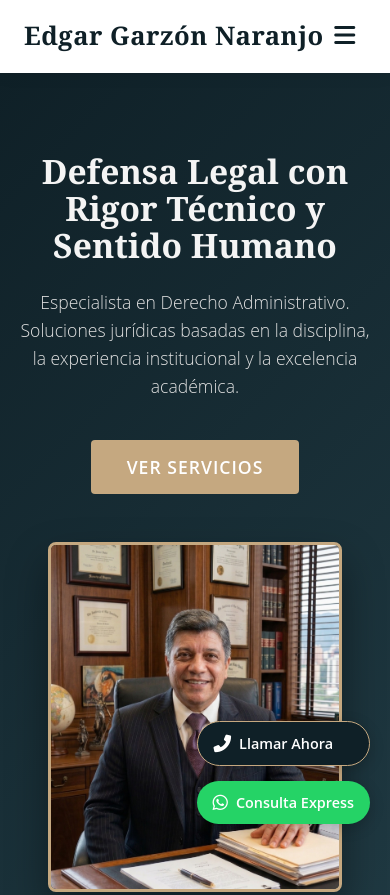
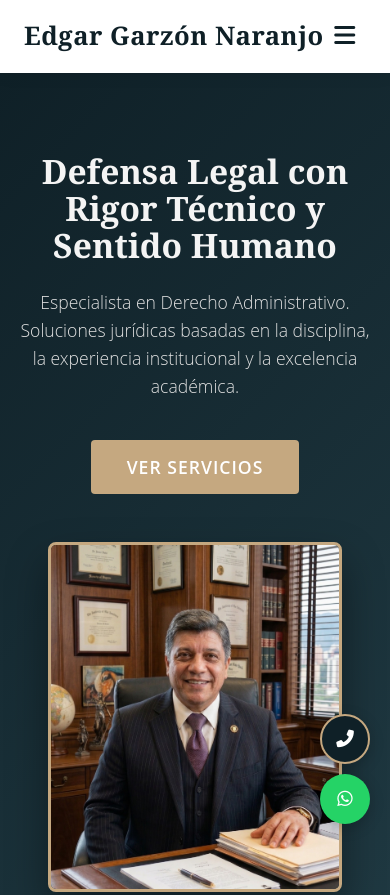
Before and after one commit to FELIPE100515/Edgar-Garz-n, a plain HTML site: page index.html in a window 390 px wide. Shown: the top 895 px of the page. Drawn offline with Linux system fonts and the light colour scheme.

Commit message:
Convertir botones flotantes a circulares con solo icono

```diff
--- a/index.html
+++ b/index.html
@@ -187,13 +187,11 @@
     </footer>
 
     <div class="floating-buttons">
-        <a href="tel:+573103437941" class="btn-floating btn-phone">
+        <a href="tel:+573103437941" class="btn-floating btn-phone" title="Llamar Ahora">
             <i class="fas fa-phone-alt"></i>
-            <span>Llamar Ahora</span>
         </a>
-        <a href="https://wa.me/3103437941" target="_blank" class="btn-floating btn-whatsapp">
+        <a href="https://wa.me/3103437941" target="_blank" class="btn-floating btn-whatsapp" title="Consulta Express">
             <i class="fab fa-whatsapp"></i>
-            <span>Consulta Express</span>
         </a>
     </div>
 
--- a/styles.css
+++ b/styles.css
@@ -120,11 +120,11 @@ img {
 .btn-floating {
     display: flex;
     align-items: center;
-    gap: 0.5rem;
-    padding: 12px 20px;
-    border-radius: 50px;
+    justify-content: center;
+    width: 60px;
+    height: 60px;
+    border-radius: 50%;
     color: white;
-    font-weight: 600;
     text-decoration: none;
     box-shadow: 0 4px 15px rgba(0, 0, 0, 0.2);
     transition: all 0.3s ease;
@@ -136,23 +136,39 @@ img {
 
 .btn-whatsapp:hover {
     background-color: #1ebe57;
-    transform: scale(1.05);
+    transform: scale(1.1);
     box-shadow: 0 6px 20px rgba(37, 211, 102, 0.4);
 }
 
 .btn-phone {
     background-color: var(--primary-color);
-    border: 1px solid var(--accent-color);
+    border: 2px solid var(--accent-color);
 }
 
 .btn-phone:hover {
     background-color: var(--secondary-color);
-    transform: scale(1.05);
+    transform: scale(1.1);
     box-shadow: 0 6px 20px rgba(15, 32, 39, 0.4);
 }
 
 .btn-floating i {
-    font-size: 1.3rem;
+    font-size: 1.6rem;
+}
+
+/* --- Responsive para botones flotantes --- */
+@media (max-width: 768px) {
+    .floating-buttons {
+        bottom: 20px;
+        right: 20px;
+        gap: 10px;
+    }
+    .btn-floating {
+        width: 50px;
+        height: 50px;
+    }
+    .btn-floating i {
+        font-size: 1.3rem;
+    }
 }
 
 /* --- 3. Cabecera y Navegación --- */
```
